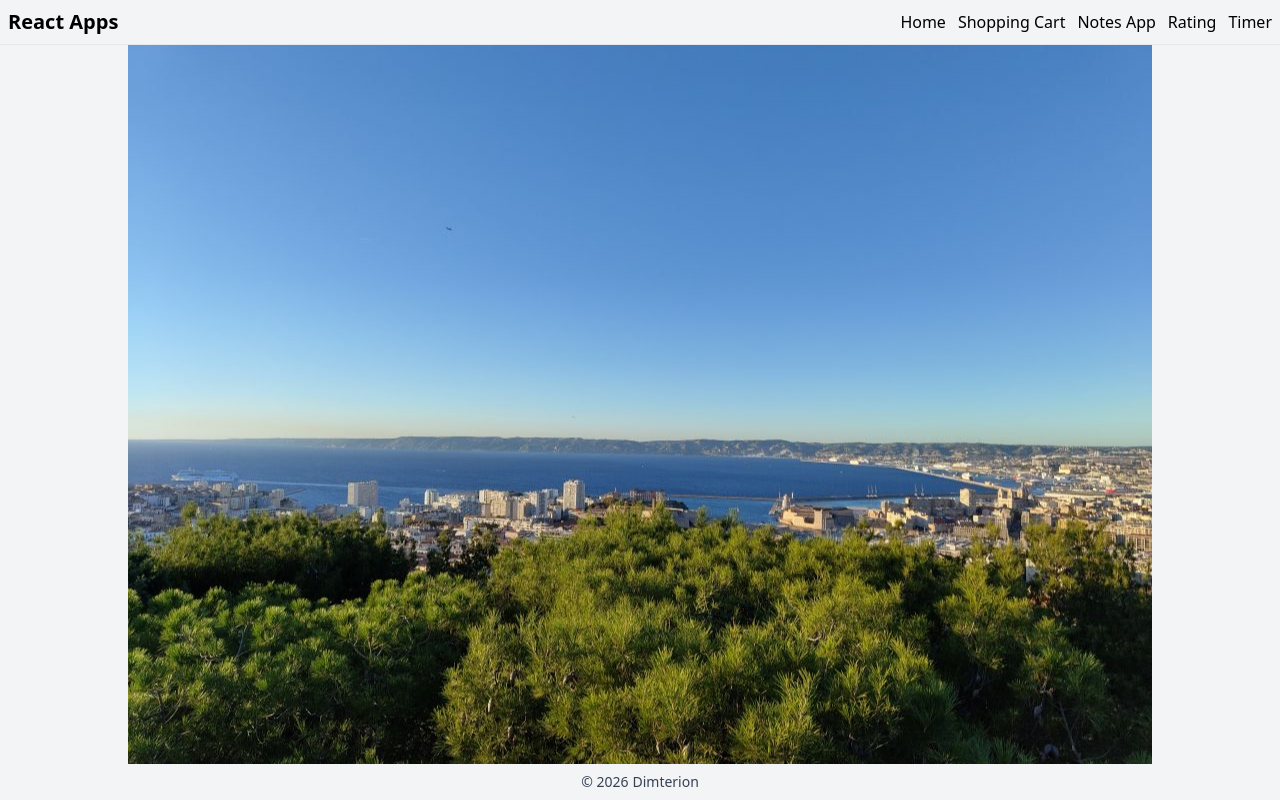
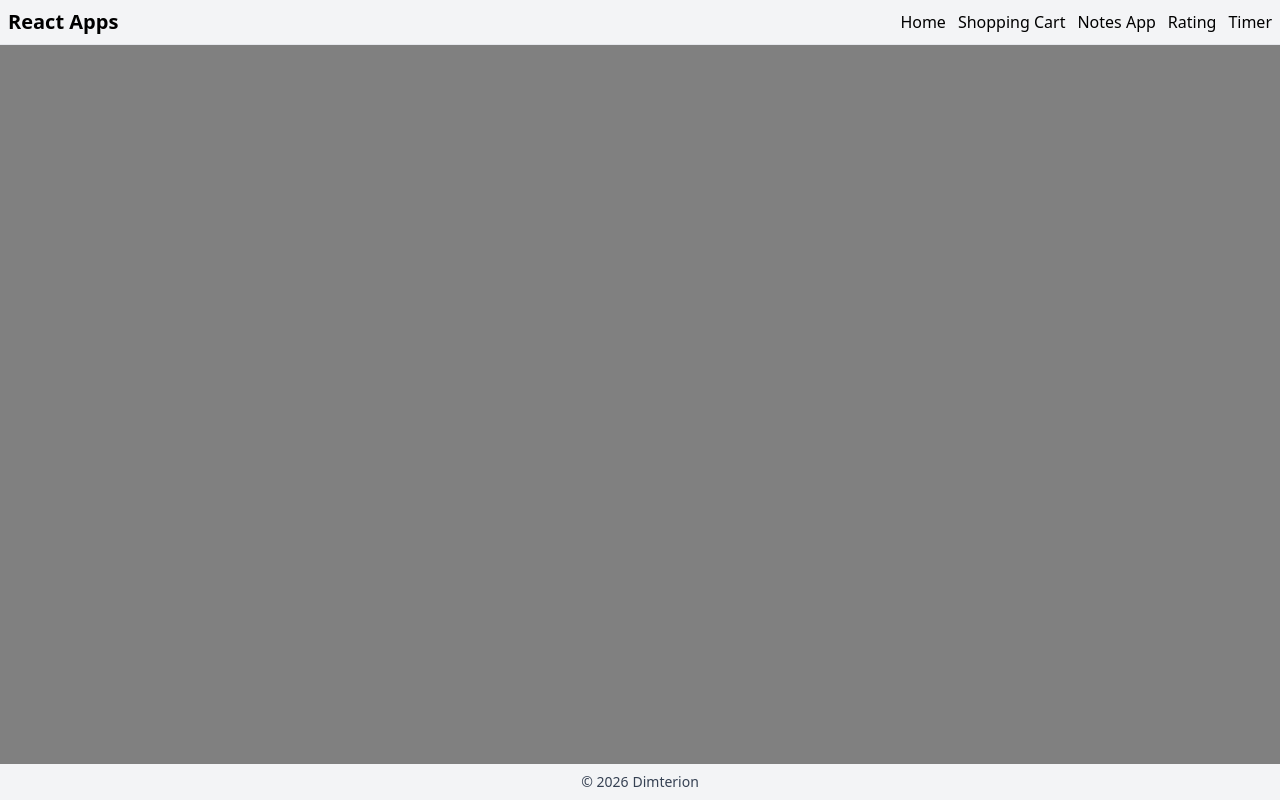
Before and after one commit to Dimterion/react-apps, a React (Vite) app: page /game-ui in a window 1280 px wide. Built offline with nearby package versions, Linux system fonts and the light colour scheme; no server answers.

Commit message:
adjust game-ui page elements & style

```diff
--- a/src/pages/game-ui/game-ui.css
+++ b/src/pages/game-ui/game-ui.css
@@ -6,21 +6,14 @@ body {
 }
 
 .game-ui {
-  background-image: url("../../assets/images/city-view-background.jpg");
+  background: gray;
   background-position: center;
   background-repeat: no-repeat;
   background-size: cover;
   display: flex;
   flex-flow: column nowrap;
-  height: 100%;
+  height: 100vh;
   justify-content: space-between;
   margin: auto;
-  max-height: 768px;
-  max-width: 1024px;
-  padding: var(--gap-md) var(--gap-xs);
-  width: 100%;
-
-  @media (width >= 500px) {
-    padding: var(--gap-md);
-  }
+  width: 100vw;
 }
--- a/src/pages/game-ui/game-ui.jsx
+++ b/src/pages/game-ui/game-ui.jsx
@@ -1,5 +1,10 @@
 import "./game-ui.css";
 
 export default function GameUiPage() {
-  return <main className="game-ui"></main>;
+  return (
+    <main className="game-ui">
+      <section className="game-ui__top"></section>
+      <section className="game-ui__bottom"></section>
+    </main>
+  );
 }
```
